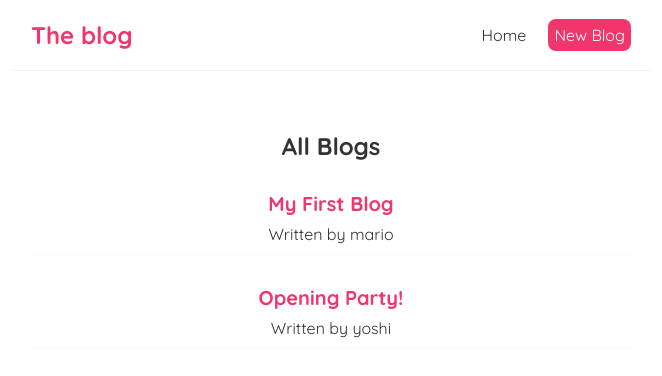
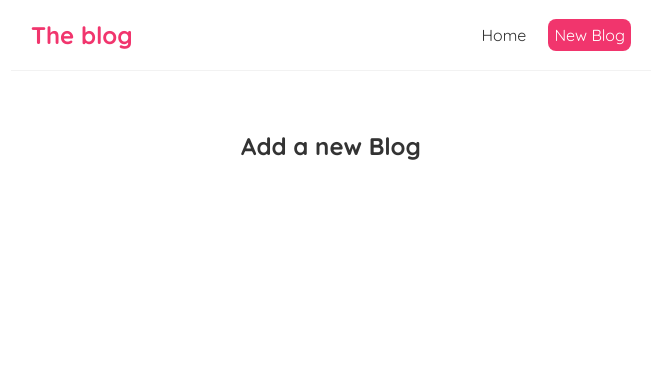
Before and after one commit to Th3CracKed/react_crud_hooks, a React (Create React App) app: page /Create in a window 1280 px wide. Shown: the top 376 px of the page, without its empty margins (309-971 px from the left). Built offline with nearby package versions, Linux system fonts and the light colour scheme; data requests are answered from the project's data file.

Commit message:
add create route

```diff
--- a/src/App.js
+++ b/src/App.js
@@ -1,6 +1,7 @@
 import './App.css';
 import Navbar from './Navbar';
 import Home from './Home';
+import Create from './Create';
 import { BrowserRouter as Router, Route, Switch } from 'react-router-dom';
 
 function App() {
@@ -10,8 +11,11 @@ function App() {
         <Navbar />
         <div className="content">
           <Switch>
-            <Route path="/">
+            <Route exact path="/">
               <Home />
+            </Route>
+            <Route path="/Create">
+              <Create />
             </Route>
           </Switch>
         </div>
--- /dev/null
+++ b/src/Create.js
@@ -0,0 +1,9 @@
+const Create = () => {
+    return (
+        <div className="create">
+            <h2>Add a new Blog</h2>
+        </div>
+    );
+}
+
+export default Create;
```
